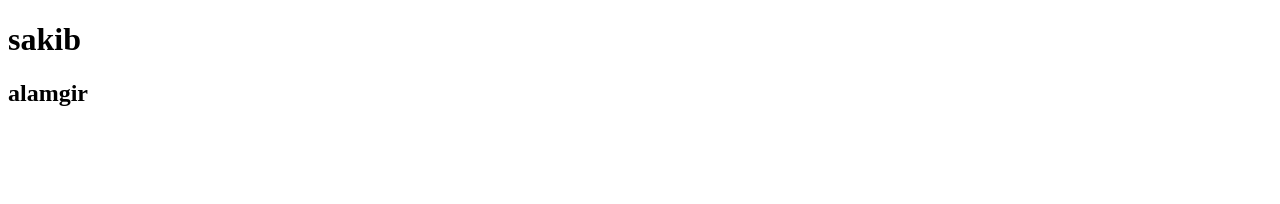
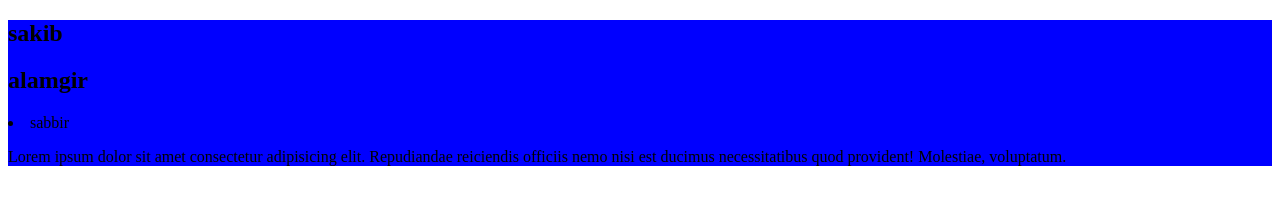
Before and after one commit to sksakibhossen/my-first-repo, a plain HTML site: page index.html in a window 1280 px wide. Drawn offline with Linux system fonts and the light colour scheme.

Commit message:
first commit

```diff
--- a/index.html
+++ b/index.html
@@ -5,10 +5,13 @@
     <meta http-equiv="X-UA-Compatible" content="IE=edge">
     <meta name="viewport" content="width=device-width, initial-scale=1.0">
     <title>my first websides</title>
+   <link rel="stylesheet" href="/style.css/style.css">
 </head>
 <body>
-    <h1>sakib</h1>
-    <h2>alamgir</h2>
+    <section class="shakib"><h1>sakib</h1>
+        <h2>alamgir</h2>
+        <li>sabbir</li>
+        <p>Lorem ipsum dolor sit amet consectetur adipisicing elit. Repudiandae reiciendis officiis nemo nisi est ducimus necessitatibus quod provident! Molestiae, voluptatum.</p></section>
 
 </body>
 </html>
--- /dev/null
+++ b/style.css/style.css
@@ -0,0 +1,4 @@
+.shakib{
+    background-color: blue;
+
+}
```
